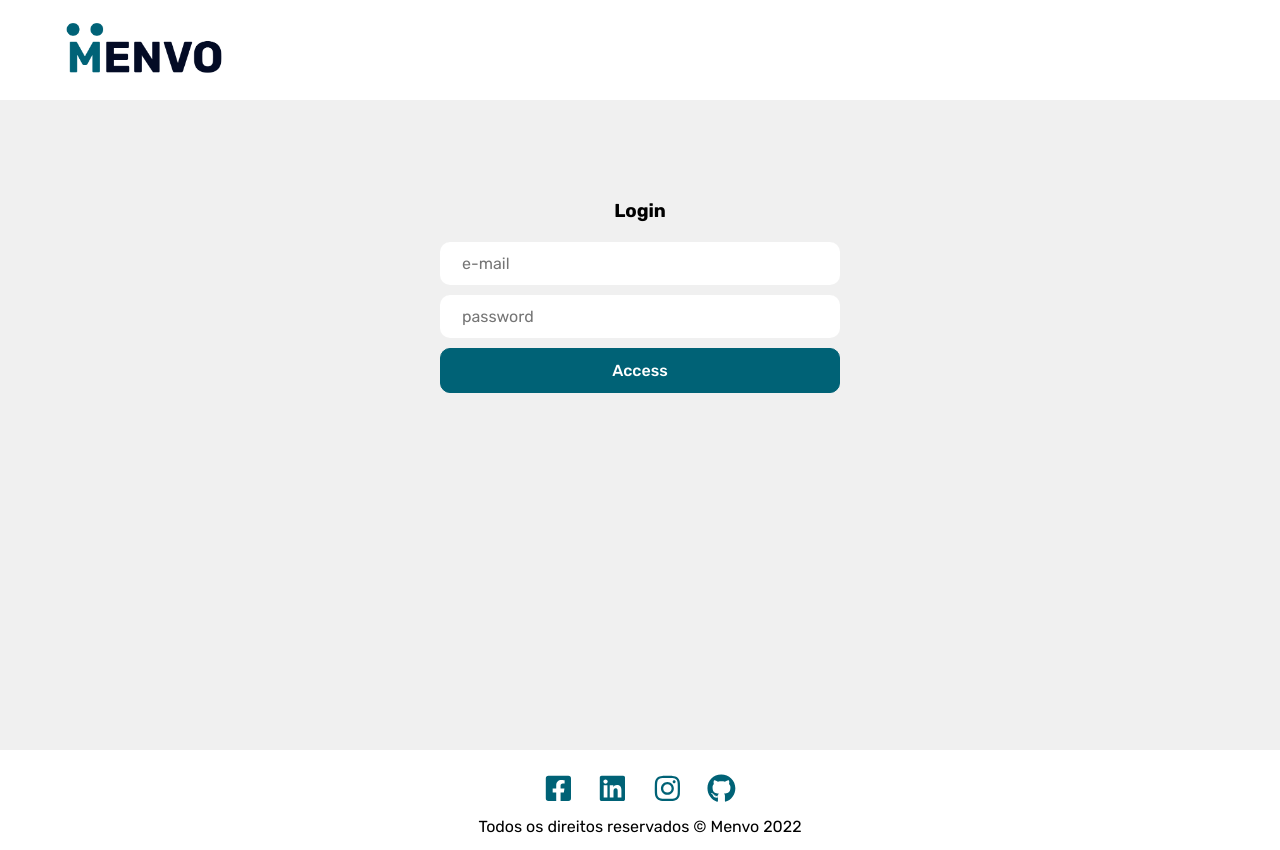
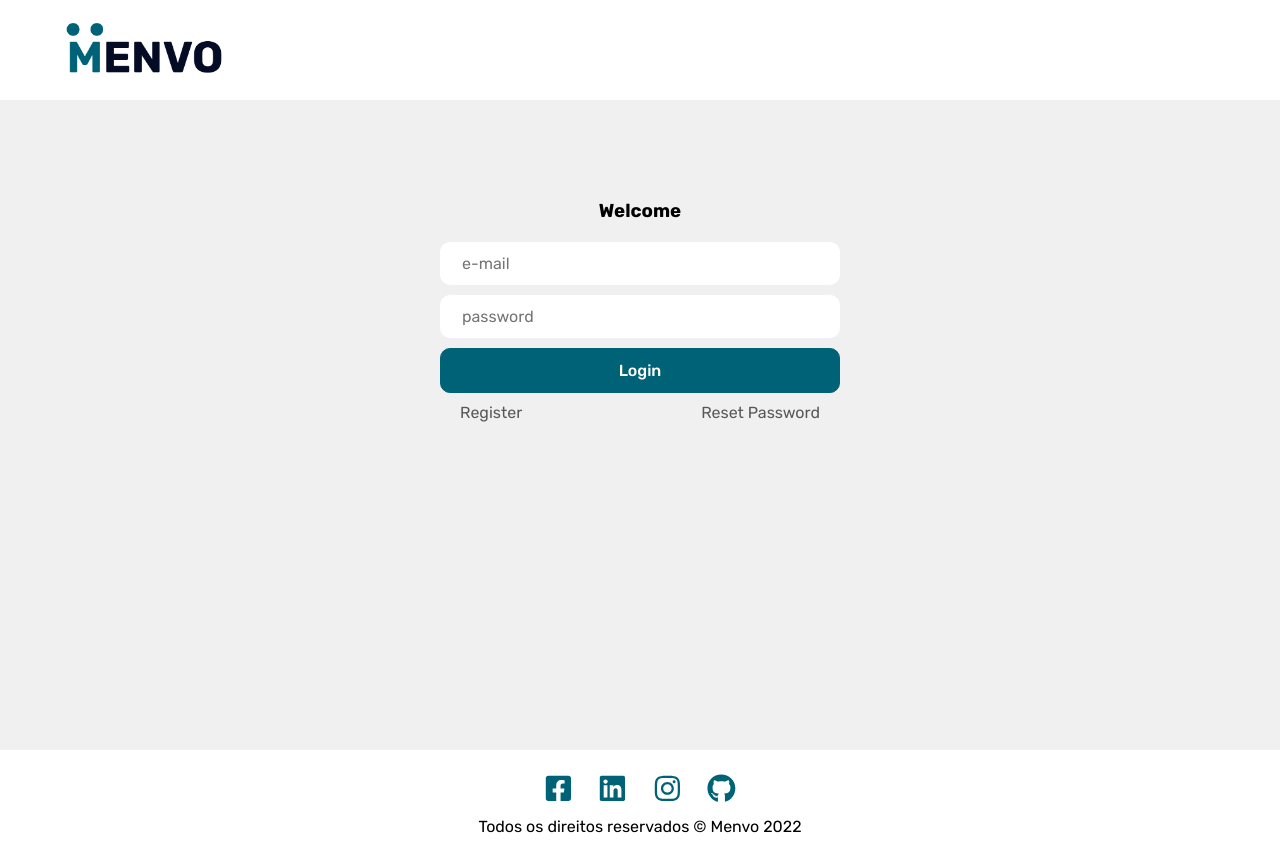
Before and after one commit to paulpessoa/menvo, a React (Create React App) app: page /Register in a window 1280 px wide. Built offline with nearby package versions, Linux system fonts and the light colour scheme.

Commit message:
animation form

```diff
--- a/src/App.css
+++ b/src/App.css
@@ -4,6 +4,8 @@
   font-family: "Rubik", sans-serif;
   margin: 0px;
   padding: 0px;
+  list-style-type: none;
+  text-decoration: none;
 }
 
 .About, .Home, .Mentors, .Register {
@@ -225,7 +227,6 @@ header nav ul li a .FiLogOut {
   display: flex;
   margin: 10px;
   justify-content: center;
-  list-style-type: none;
 }
 .footer .social_list li {
   margin: 0 0.8em;
@@ -284,5 +285,20 @@ header nav ul li a .FiLogOut {
   background-color: #0f7185;
   cursor: pointer;
 }
+.formLogin form ul {
+  position: relative;
+  animation-name: menu;
+  animation-duration: 0.8s;
+  transition: 80ms;
+  display: flex;
+  justify-content: space-between;
+  padding: 0px 20px;
+}
+.formLogin form ul a {
+  color: #585858;
+}
+.formLogin form ul a:hover {
+  color: #006276;
+}
 
 /*# sourceMappingURL=App.css.map */
--- a/src/Sass/helpers.scss
+++ b/src/Sass/helpers.scss
@@ -3,6 +3,8 @@
     font-family: 'Rubik', sans-serif;
     margin: 0px;
     padding: 0px;
+    list-style-type: none;
+    text-decoration: none;
 }
 
 .About, .Home, .Mentors, .Register{
--- a/src/components/Footer/style.scss
+++ b/src/components/Footer/style.scss
@@ -4,7 +4,6 @@
         display: flex;
         margin: 10px;
         justify-content: center;
-        list-style-type: none;
         li {
             margin: 0 0.8em;
         }
--- a/src/components/Forms/FormLogin/index.js
+++ b/src/components/Forms/FormLogin/index.js
@@ -3,11 +3,15 @@ function FormLogin () {
 
       <div className="form">
       <div className="formLogin">
-        <h3>Login</h3>
+        <h3>Welcome</h3>
         <form onSubmit={submitLogin}>
             <input type="mail" placeholder="e-mail"/>
             <input type="password" placeholder="password"/>
-            <button type = 'submit'>Access</button>
+            <button type = 'submit'>Login</button>
+            <ul>
+                <li><a href="/About">Register</a></li>
+                <li><a href="/Mentors">Reset Password</a></li>
+            </ul>
         </form>
         </div>
       </div>
--- a/src/components/Forms/FormLogin/style.scss
+++ b/src/components/Forms/FormLogin/style.scss
@@ -39,5 +39,20 @@
              cursor: pointer;
             }
         }
+        ul {
+            position: relative;
+            animation-name: menu;
+            animation-duration: 0.8s;
+            transition: 80ms;
+            display: flex;
+            justify-content: space-between;
+            padding: 0px 20px;
+            a {
+                color: #585858;
+                &:hover{
+                    color: $color1;
+                }
+            }
+        }
     }
 }
```
Also changed, not shown: 1 other file (tests, documents, lock files or other folders).
